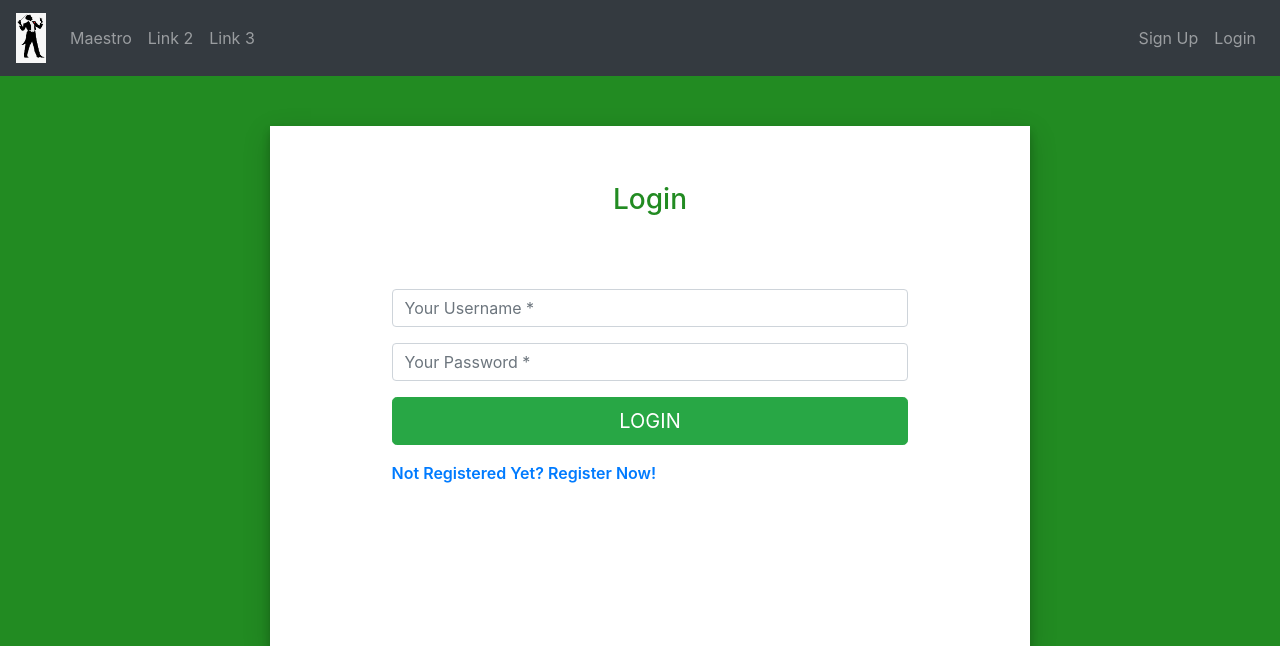
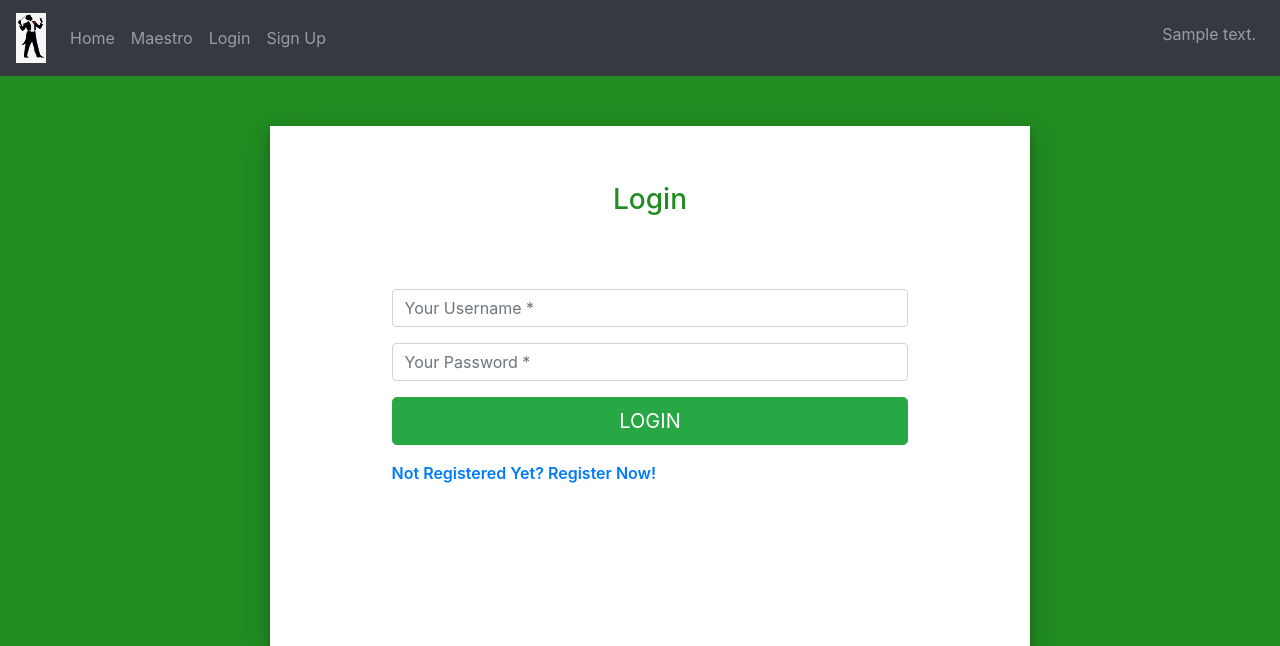
Before and after one commit to YonatanBiton/Maestro-Project-magshimim, a Flask app: template Server Side/templates/login.html in a window 1280 px wide. Shown: the top 646 px of the page. Run offline with Flask 2, Linux system fonts and the light colour scheme; the template is opened without the code that fills it: most values are stand-ins (such as "Sample title", 1, 10 or a date in 2020); some libraries are stand-ins or nearby versions.

Commit message:
added changes for server

```diff
--- a/Server Side/templates/login.html
+++ b/Server Side/templates/login.html
@@ -26,20 +26,20 @@
         <!-- Links -->
         <ul class="navbar-nav">
             <li class="nav-item">
+                <a class="nav-link" href="Home.html">Home</a>
+            </li>
+            <li class="nav-item">
                 <a class="nav-link" href="/">Maestro</a>
             </li>
-            <li class="nav-item">
-                <a class="nav-link" href="#">Link 2</a>
             </li>
-            <li class="nav-item">
-                <a class="nav-link" href="#">Link 3</a>
-            </li>
+            <li class="nav-item"><a href="login" class="nav-link"> <i class="fa fa-globe"></i>Login</a></li>
+
+            <li class="nav-item"><a href="signup" class="nav-link"> Sign Up</a>
         </ul>
         <ul class="nav navbar-nav ml-auto">
+            <span class="glyphicon glyphicon-user"></span>
 
-            <li class="nav-item"><a href="signup" class="nav-link"> Sign Up</a>
-            </li>
-            <li class="nav-item"><a href="login" class="nav-link"> <i class="fa fa-globe"></i>Login</a></li>
+            <li class="nav-item"><label class="nav-link">{{ClientMessage}}</label></li>
         </ul>
     </nav>
 
@@ -51,10 +51,15 @@
                 <h3>Login</h3>
                 <form method="POST" action="/login">
                     <div class="form-group">
-                        <input type="text" class="form-control" placeholder="Your Username *" value="" />
+                        <input type="text" class="form-control" name="username" placeholder="Your Username *" value=""
+                            pattern="^[A-Za-z0-9]{2,20}$"
+                            title="Username must be between 2-20 characters without special charactars" required />
                     </div>
                     <div class="form-group">
-                        <input type="password" class="form-control" placeholder="Your Password *" value="" />
+                        <input type="password" class="form-control" name="password" placeholder="Your Password *"
+                            value="" pattern="^(?=.*[a-z])(?=.*[A-Z])(?=.*\d)[a-zA-Z\d]{8,30}$"
+                            title="Password must be between 8-30 characters, atleast one lowercase letter, atleast one highercase letter and atleast one number"
+                            required />
                     </div>
                     <div class="form-group">
                         <input type="submit" class="btn btn-lg btn-success btn-block text-uppercase " value="Login" />
```
